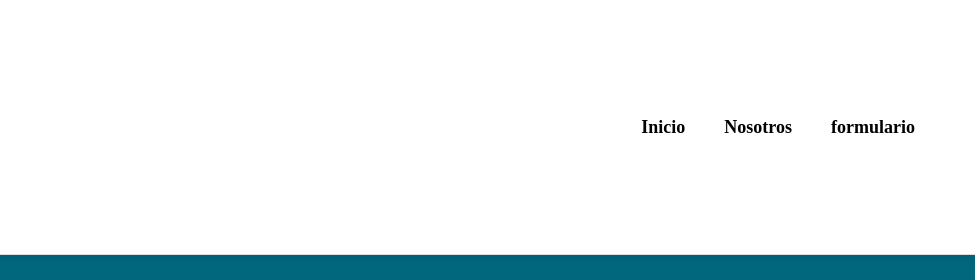
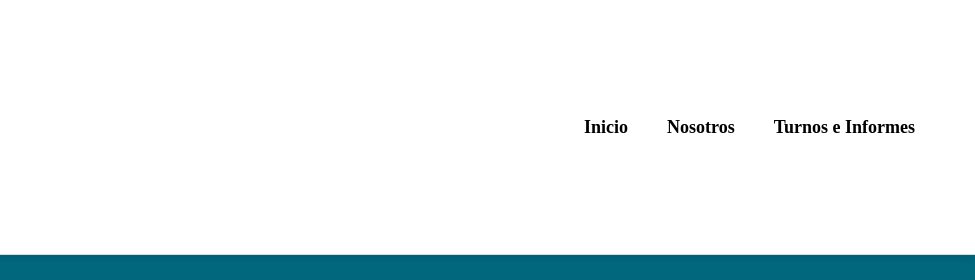
Before and after one commit to diazbrenda6595-arch/integradorfigma, a plain HTML site: page servicios.html in a window 1280 px wide. Shown: the top 280 px of the page, 305-1280 px from the left. Drawn offline with Linux system fonts and the light colour scheme; a web font is replaced by a local one.

Commit message:
Update servicios.html

```diff
--- a/servicios.html
+++ b/servicios.html
@@ -16,7 +16,7 @@
     <nav>
       <a href="index.html">Inicio</a>
       <a href="nosotros.html">Nosotros</a>
-      <a href="formulario.html">formulario</a>
+      <a href="formulario.html">Turnos e Informes</a>
     </nav>
   </header>
 
```
